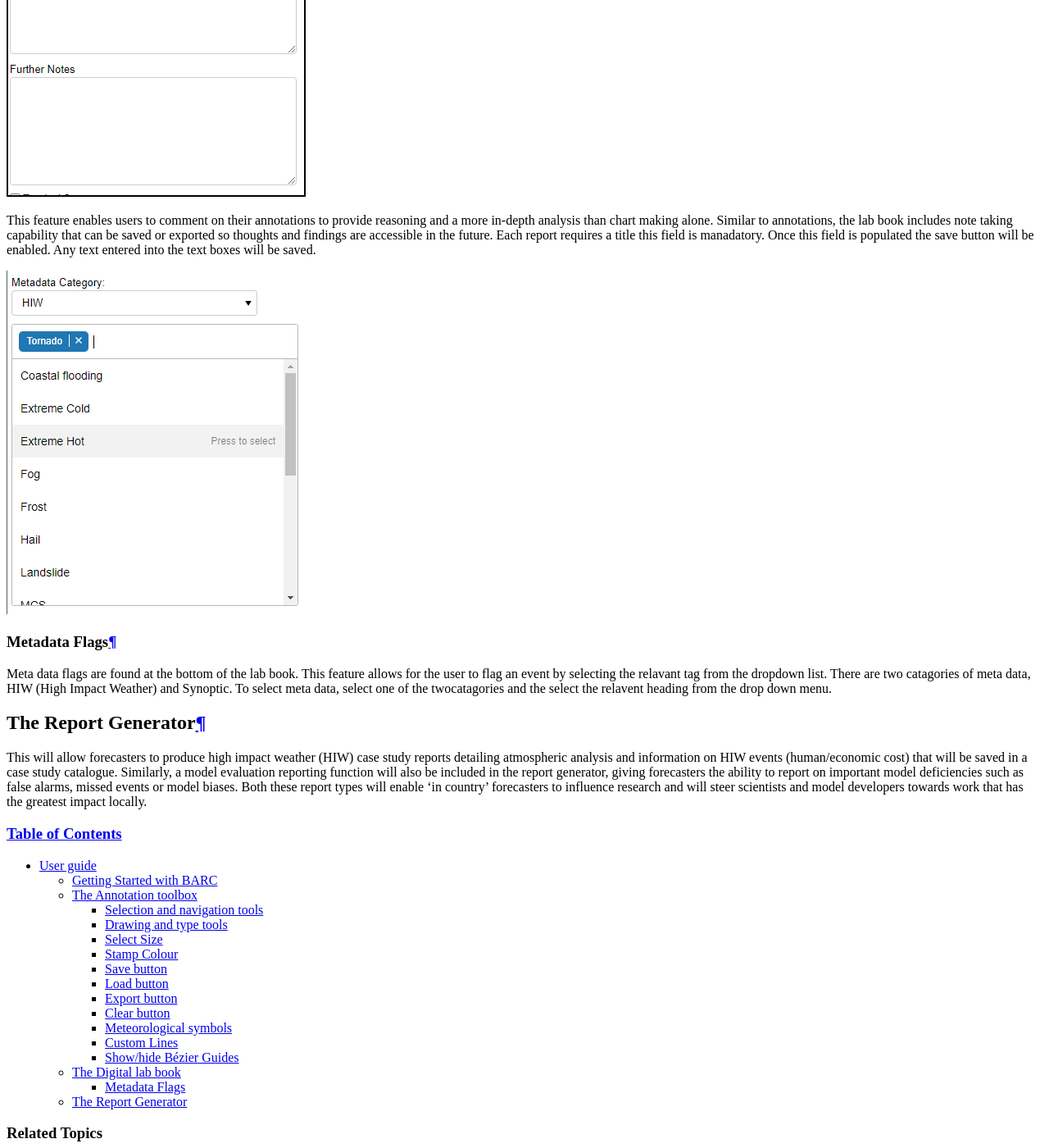
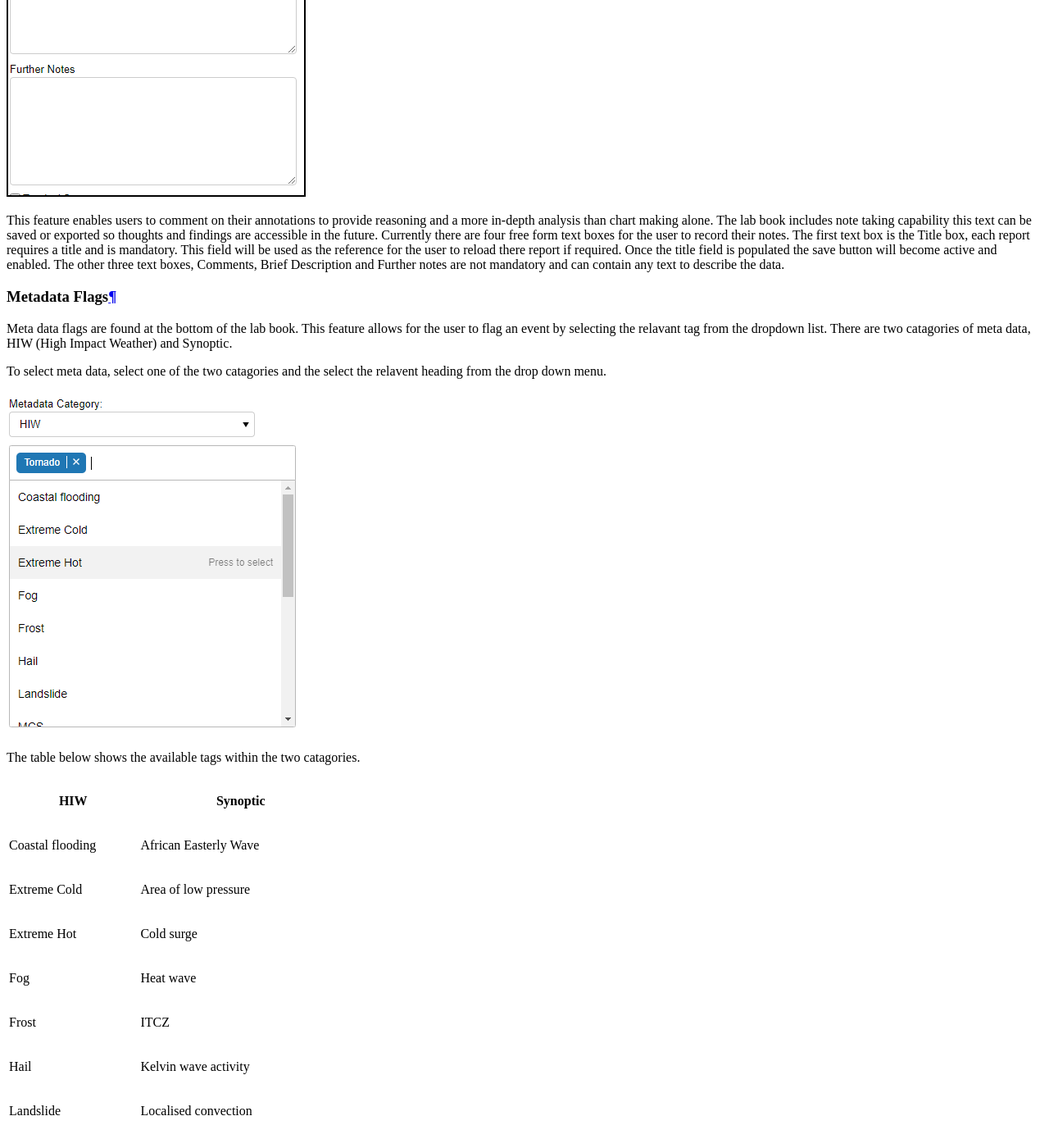
Before and after one commit to lecjlg/barc-docs, a Sphinx documentation site: the page built from docs/source/userguide.rst, in a window 1280 px wide and 1400 px high, scrolled down 11081 px. Shown: the whole window at 82% size. Built offline with Sphinx 7.4.7, drawn with Linux system fonts in a browser that asks for light colours; some of the changed text lies outside the part shown.

Commit message:
removed the border on the metadata png

```diff
--- a/docs/source/userguide.rst
+++ b/docs/source/userguide.rst
@@ -153,7 +153,7 @@ This button saves all text and annotations currently created in BARC. The title
 Load button
 ^^^^^^^^^^^
 
-The load button will load your previous annotations and text back into the BARC inteface. By selecting the load button previous saved worked sessions are displayed in the drop-down list. Select the required title to load previous work.
+The load button will load your previous annotations and text back into the BARC inteface. By selecting the load button previous saved worked sessions are displayed including a date stamp of when the work was completed in the drop-down list. Select the required title to load previous work.
 
 Export button
 ^^^^^^^^^^^^^
@@ -842,20 +842,77 @@ The Digital lab book
     :align: right
     :alt: Free form text boxes for user comments.
 
-This feature enables users to comment on their annotations to provide reasoning and a more in-depth analysis than chart making alone. Similar to annotations, the lab book includes note taking capability that can be saved or exported so thoughts and findings are accessible in the future.
-Each report requires a title this field is manadatory. Once this field is populated the save button will be enabled. Any text entered into the text boxes will be saved.
+This feature enables users to comment on their annotations to provide reasoning and a more in-depth analysis than chart making alone. The lab book includes note taking capability this text can be saved or exported so thoughts and findings are accessible in the future.
+Currently there are four free form text boxes for the user to record their notes. The first text box is the Title box, each report requires a title and is mandatory. This field will be used as the reference for the user to reload there report if required. Once the title field is populated the save button will become active and enabled.
+The other three text boxes, Comments, Brief Description and Further notes are not mandatory and can contain any text to describe the data.
 
-.. image:: /images/metadata.png
-    :width: 371px
-    :height: 419px
-    :align: right
-    :alt: Meta data flags.
+
 
 
 Metadata Flags
 ^^^^^^^^^^^^^^
+Meta data flags are found at the bottom of the lab book. This feature allows for the user to flag an event by selecting the relavant tag from the dropdown list. There are two catagories of meta data, HIW (High Impact Weather) and Synoptic.
 
-Meta data flags are found at the bottom of the lab book. This feature allows for the user to flag an event by selecting the relavant tag from the dropdown list. There are two catagories of meta data, HIW (High Impact Weather) and Synoptic. To select meta data, select one of the twocatagories and the select the relavent heading from the drop down menu.
+
+To select meta data, select one of the two catagories and the select the relavent heading from the drop down menu.
+
+
+.. image:: /images/metadata.png
+    :width: 368px
+    :height: 417px
+    :alt: Meta data flags.
+
+The table below shows the available tags within the two catagories.
+
++----------------------------+--------------------------------------------+
+| HIW                        | Synoptic                                   |
++============================+============================================+
+| Coastal   flooding         | African Easterly Wave                      |
++----------------------------+--------------------------------------------+
+| Extreme   Cold             | Area of low pressure                       |
++----------------------------+--------------------------------------------+
+| Extreme   Hot              | Cold surge                                 |
++----------------------------+--------------------------------------------+
+| Fog                        | Heat wave                                  |
++----------------------------+--------------------------------------------+
+| Frost                      | ITCZ                                       |
++----------------------------+--------------------------------------------+
+| Hail                       | Kelvin wave activity                       |
++----------------------------+--------------------------------------------+
+| Landslide                  | Localised convection                       |
++----------------------------+--------------------------------------------+
+| MCS                        | Meso-scale convection                      |
++----------------------------+--------------------------------------------+
+| Rapid   response flooding  |                                            |
+|                            |    MJO phase 1                             |
++----------------------------+--------------------------------------------+
+| River   flooding           | MJO phase 2                                |
++----------------------------+--------------------------------------------+
+| Snow                       | MJO phase 3                                |
++----------------------------+--------------------------------------------+
+| Storm   / Lightning        | MJO phase 4                                |
++----------------------------+--------------------------------------------+
+| Storm   surge              | MJO phase 5                                |
++----------------------------+--------------------------------------------+
+| Strong   winds or gusts    | MJO phase 6                                |
++----------------------------+--------------------------------------------+
+|                            | MJO phase 7                                |
+|    Surface water flooding  |                                            |
++----------------------------+--------------------------------------------+
+| Tornado                    | MJO phase 8                                |
++----------------------------+--------------------------------------------+
+| Tropical   storm / cyclone | Rossby wave activity                       |
++----------------------------+--------------------------------------------+
+|                            | Sea / lake breeze                          |
++----------------------------+--------------------------------------------+
+|                            | South West Monsoon                         |
++----------------------------+--------------------------------------------+
+|                            | Tropical cyclone (directly   / indirectly) |
++----------------------------+--------------------------------------------+
+|                            | Weak MJO                                   |
++----------------------------+--------------------------------------------+
+
+
 
 
 
```
Also changed, not shown: docs/source/images/metadata.png.
